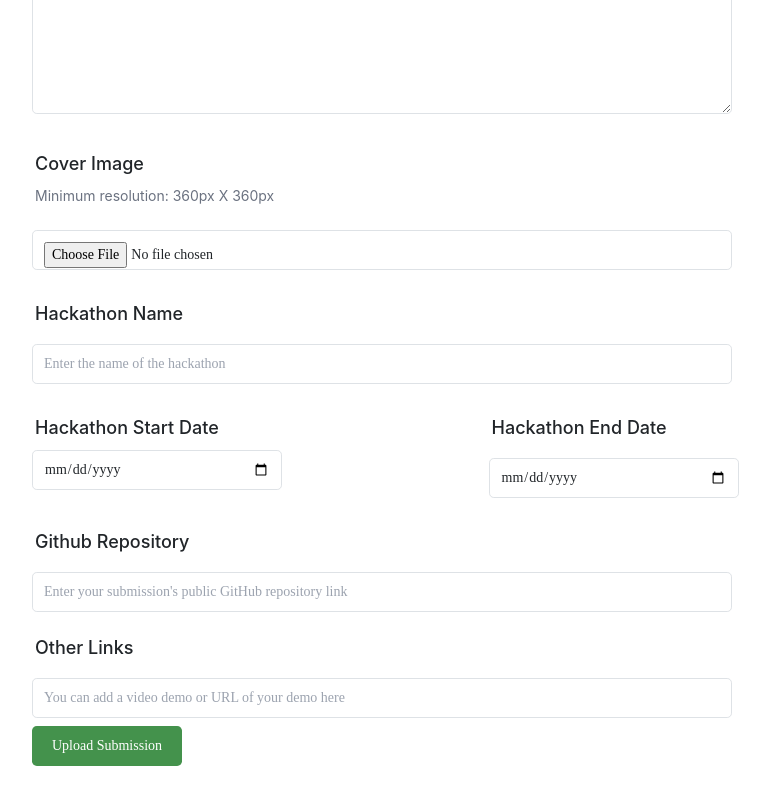
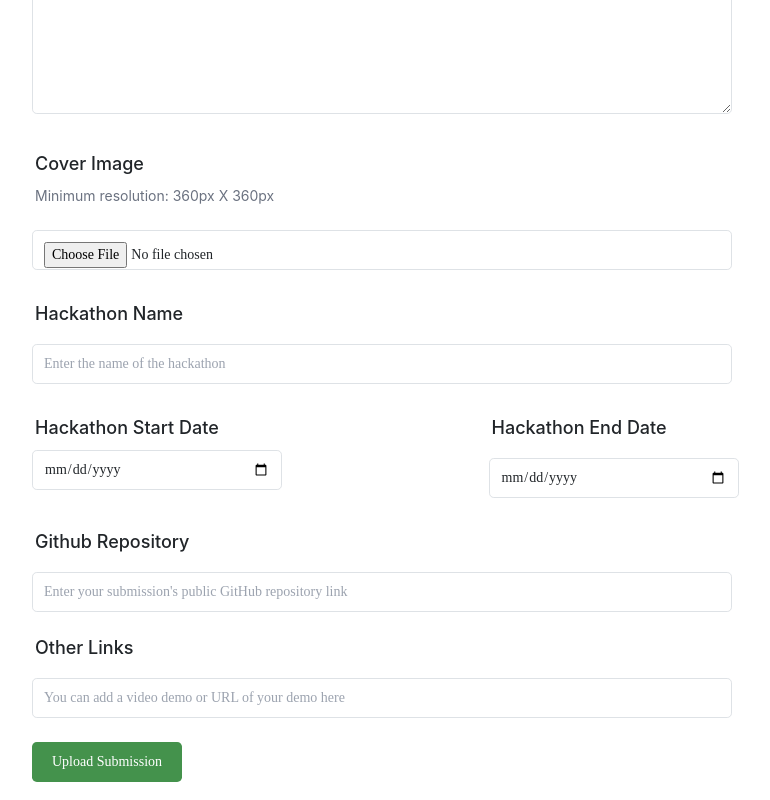
Before and after one commit to SafeTorpedo/hackathon-submissions-portal, a React (Vite) app: page /new in a window 1280 px wide. Shown: the part 580-1380 px from the top of the page, without its empty margins (155-925 px from the left). Before the commit the page ends 1346 px from the top, so only its background shows below. Built offline with nearby package versions, Linux system fonts and the light colour scheme.

Commit message:
style: fixed form styling

```diff
--- a/src/components/Form.tsx
+++ b/src/components/Form.tsx
@@ -56,7 +56,7 @@ const Form = () => {
     });
 
     return (
-        <div className="bg-white mt-[50px] ml-[142px] mr-[385px] h-[1155px] w-[913px] rounded-xl">
+        <div className="bg-white mt-[50px] ml-[142px] mr-[385px] h-[1250px] w-[913px] rounded-xl">
             <h1 className=" font-medium text-2xl pt-[30px] pl-[48px]">
                 New Hackathon Submission
             </h1>
@@ -253,7 +253,7 @@ const Form = () => {
                 <div className="">
                     <button
                         type="submit"
-                        className="bg-[#44924c] text-white font-medium rounded-lg p-2 w-[150px] h-[40px] mt-2 ml-[45px] font-[Poppins] text-sm"
+                        className="bg-[#44924c] text-white font-medium rounded-lg p-2 w-[150px] h-[40px] mt-4 ml-[45px] font-[Poppins] text-sm"
                     >
                         Upload Submission
                     </button>
--- a/src/components/FormEdit.tsx
+++ b/src/components/FormEdit.tsx
@@ -89,7 +89,7 @@ const FormEdit = ({
     });
 
     return (
-        <div className="bg-white mt-[50px] ml-[142px] mr-[385px] h-[1155px] w-[913px] rounded-xl">
+        <div className="bg-white mt-[50px] ml-[142px] mr-[385px] h-[1250px] w-[913px] rounded-xl">
             <h1 className=" font-medium text-2xl pt-[30px] pl-[48px]">
                 Edit Hackathon Submission
             </h1>
@@ -286,7 +286,7 @@ const FormEdit = ({
                 <div className="">
                     <button
                         type="submit"
-                        className="bg-[#44924c] text-white font-medium rounded-lg p-2 w-[150px] h-[40px] mt-2 ml-[45px] font-[Poppins] text-sm"
+                        className="bg-[#44924c] text-white font-medium rounded-lg p-2 w-[150px] h-[40px] mt-4 ml-[45px] font-[Poppins] text-sm"
                     >
                         Edit Submission
                     </button>
```
